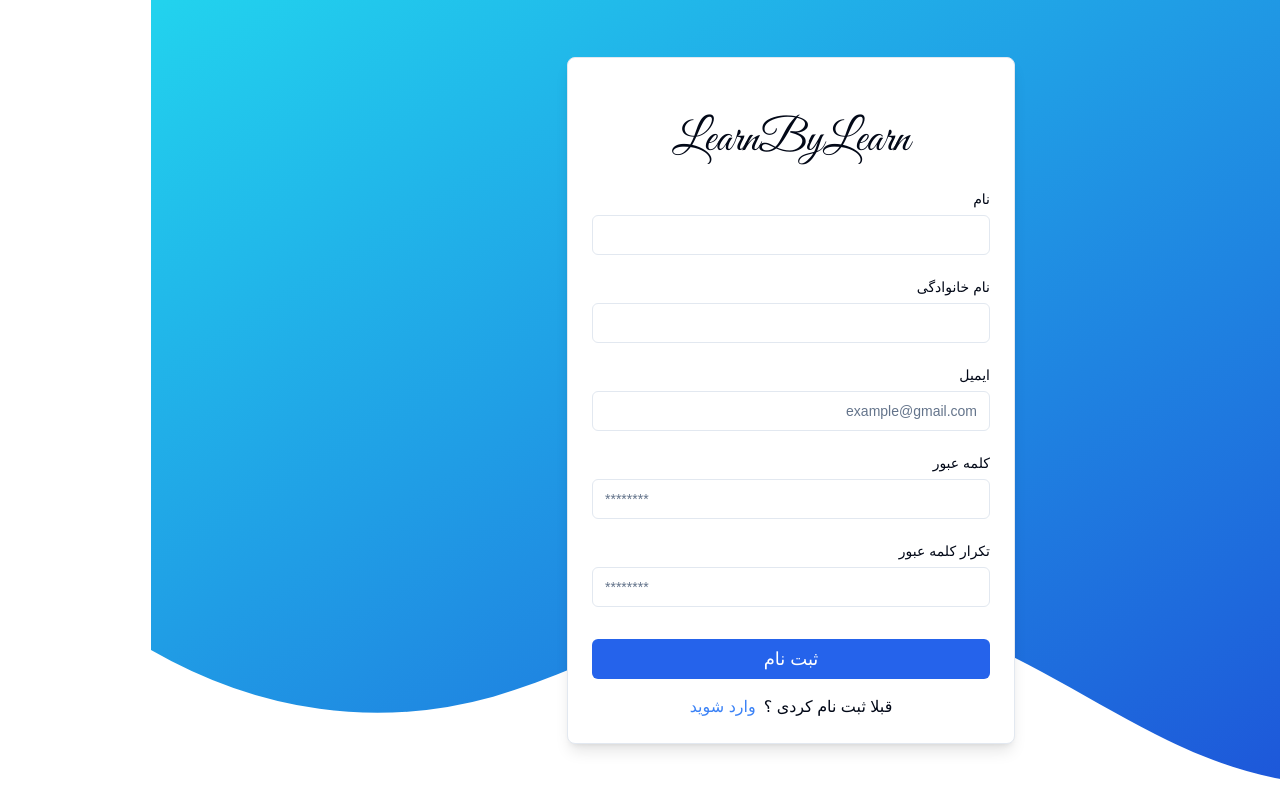
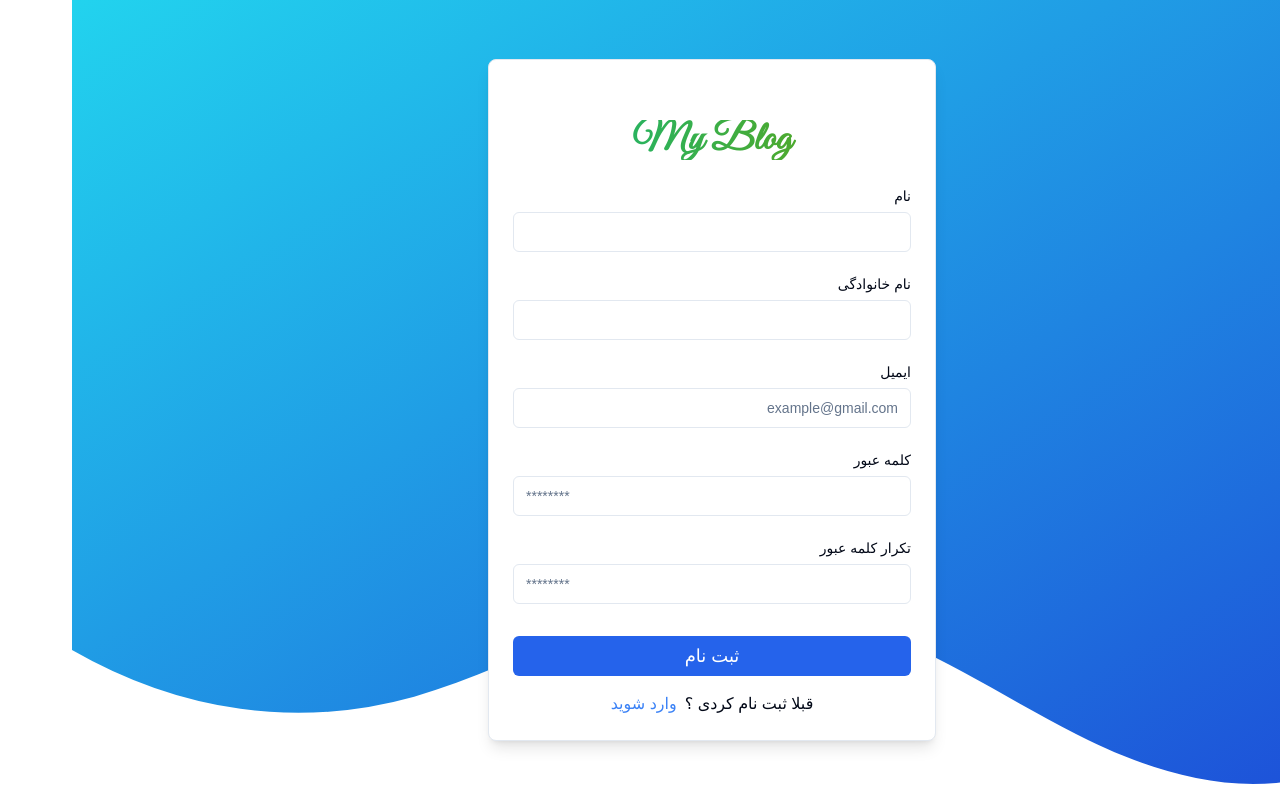
Before and after one commit to MohammadBohluli/learnByLearn-blog, a React (Vite) app in the folder frontend/: page /register in a window 1280 px wide. Built offline with nearby package versions, Linux system fonts and the light colour scheme; a small style sheet from the web is missing.

Commit message:
refactor: change style Logo component

```diff
--- a/frontend/src/components/Logo.tsx
+++ b/frontend/src/components/Logo.tsx
@@ -1,15 +1,20 @@
 import { Link } from "react-router-dom";
-import { cn } from "../utils/utils";
+import React from "react";
+import { cn } from "@/lib/utils";
 
-const Logo = ({ className = "" }: { className?: string }) => {
+interface LogoProps extends React.HTMLAttributes<HTMLDivElement> {}
+
+const Logo = ({ className, ...props }: LogoProps) => {
   return (
     <div
       className={cn(
-        " font-vibes text-[27px] md:text-[35px] lg:text-[45px]",
-        `${className ? className : ""}`,
+        "font-vibes text-[27px] font-bold md:text-[35px] lg:text-[40px]",
+        "bg-gradient-to-r from-emerald-500 to-lime-600 bg-clip-text text-transparent ",
+        className,
       )}
+      {...props}
     >
-      <Link to={"/"}>LearnByLearn</Link>
+      <Link to={"/"}>My Blog</Link>
     </div>
   );
 };
--- a/frontend/src/layouts/sidebar/desktop/desktop-sidebar.tsx
+++ b/frontend/src/layouts/sidebar/desktop/desktop-sidebar.tsx
@@ -20,7 +20,7 @@ const DesktopSidebar = () => {
 
   return (
     <nav className=" flex h-full min-w-72 flex-col border-l shadow-sm dark:border-slate-800">
-      <Logo className="text-center dark:text-white lg:text-[38px]" />
+      <Logo className="p-3 text-center" />
       <ul className="flex-1 px-3">
         {SIDEBAR_DATA.map((item) => (
           <DesktopSidebarItem
--- a/frontend/src/layouts/sidebar/mobile/mobile-sidebar.tsx
+++ b/frontend/src/layouts/sidebar/mobile/mobile-sidebar.tsx
@@ -33,7 +33,7 @@ const MobileSidebar = () => {
       </SheetTrigger>
       <SheetContent>
         <SheetHeader className="items-center">
-          <Logo className="my-2 text-4xl font-bold dark:text-white" />
+          <Logo className="py-3 text-3xl" />
         </SheetHeader>
         <ul>
           {SIDEBAR_DATA.map((item) => (
```
